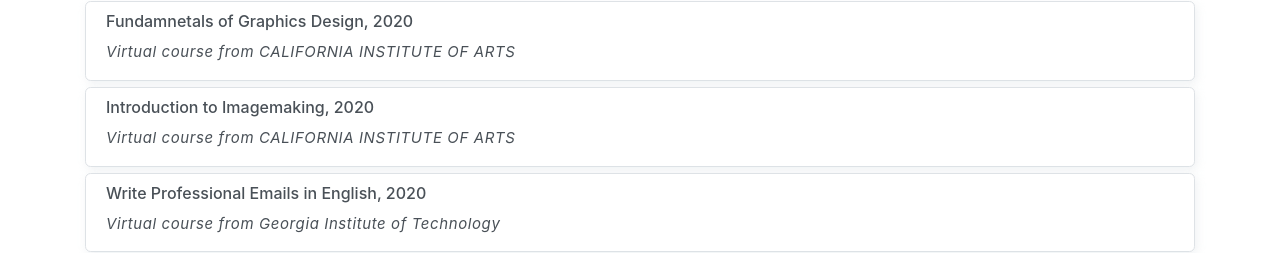
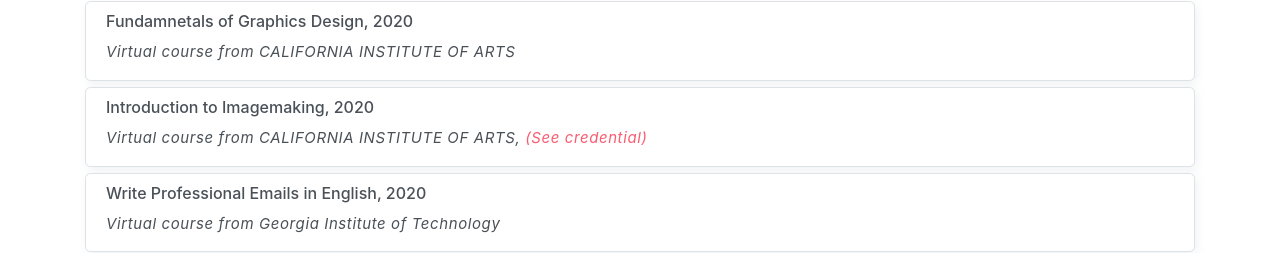
Before and after one commit to graphix-spot/graphix-spot.github.io, a plain HTML site: page index.html in a window 1280 px wide. Shown: the part 6758-7011 px from the top of the page. Drawn offline with Linux system fonts and the light colour scheme.

Commit message:
Update index.html

```diff
--- a/index.html
+++ b/index.html
@@ -901,7 +901,7 @@
                 <div class="custom-crt card border">
                     <div class="card-body">
                         <h6>Introduction to Imagemaking, 2020</h6>
-                        <p> Virtual course from CALIFORNIA INSTITUTE OF ARTS</p>
+                        <p> Virtual course from CALIFORNIA INSTITUTE OF ARTS, <a href="https://coursera.org/share/17785ee49a8ad1a172d6ff2c746d4516">(See credential)</a></p>
                     </div>
                 </div>
             </div>
```
